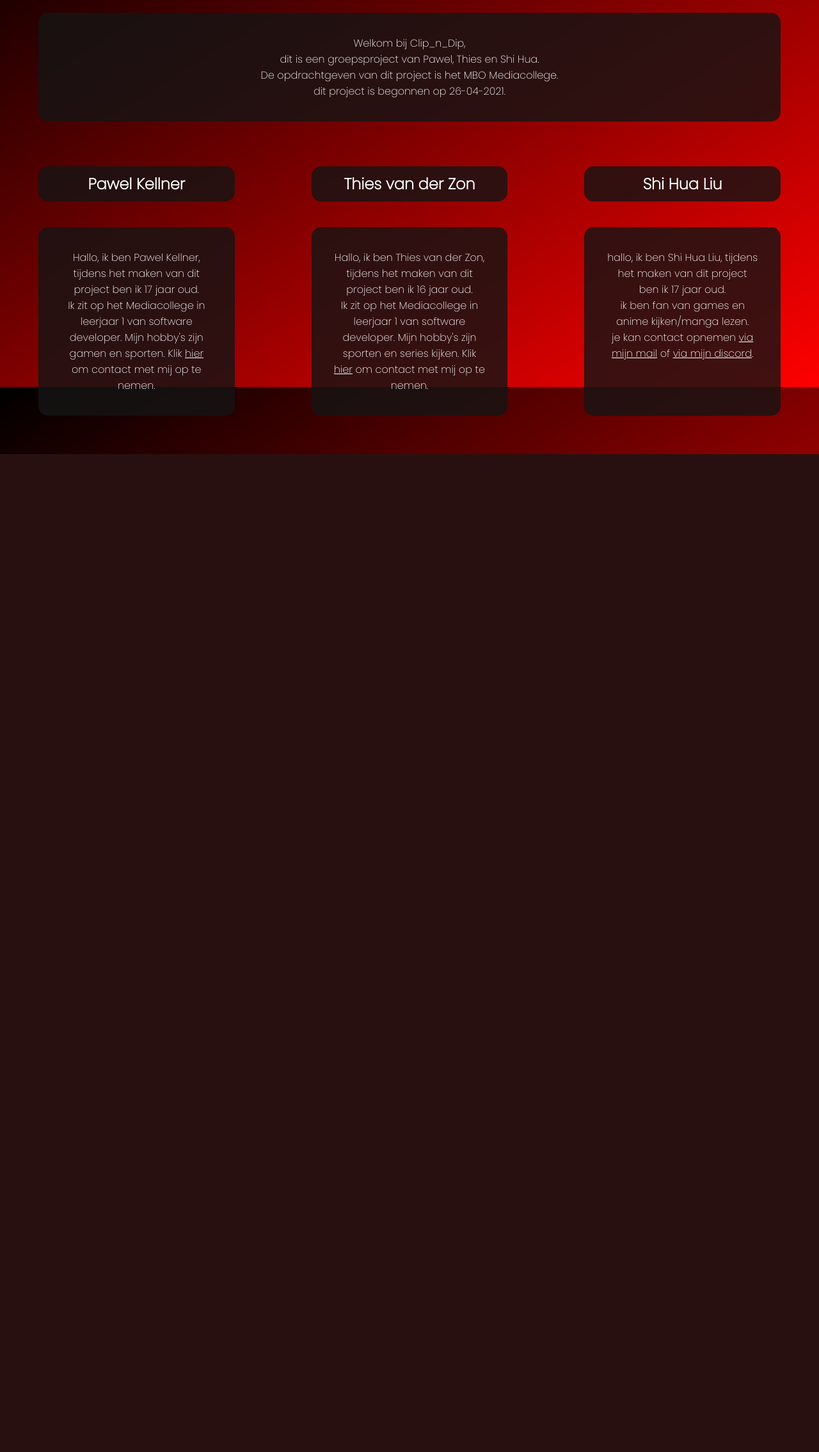
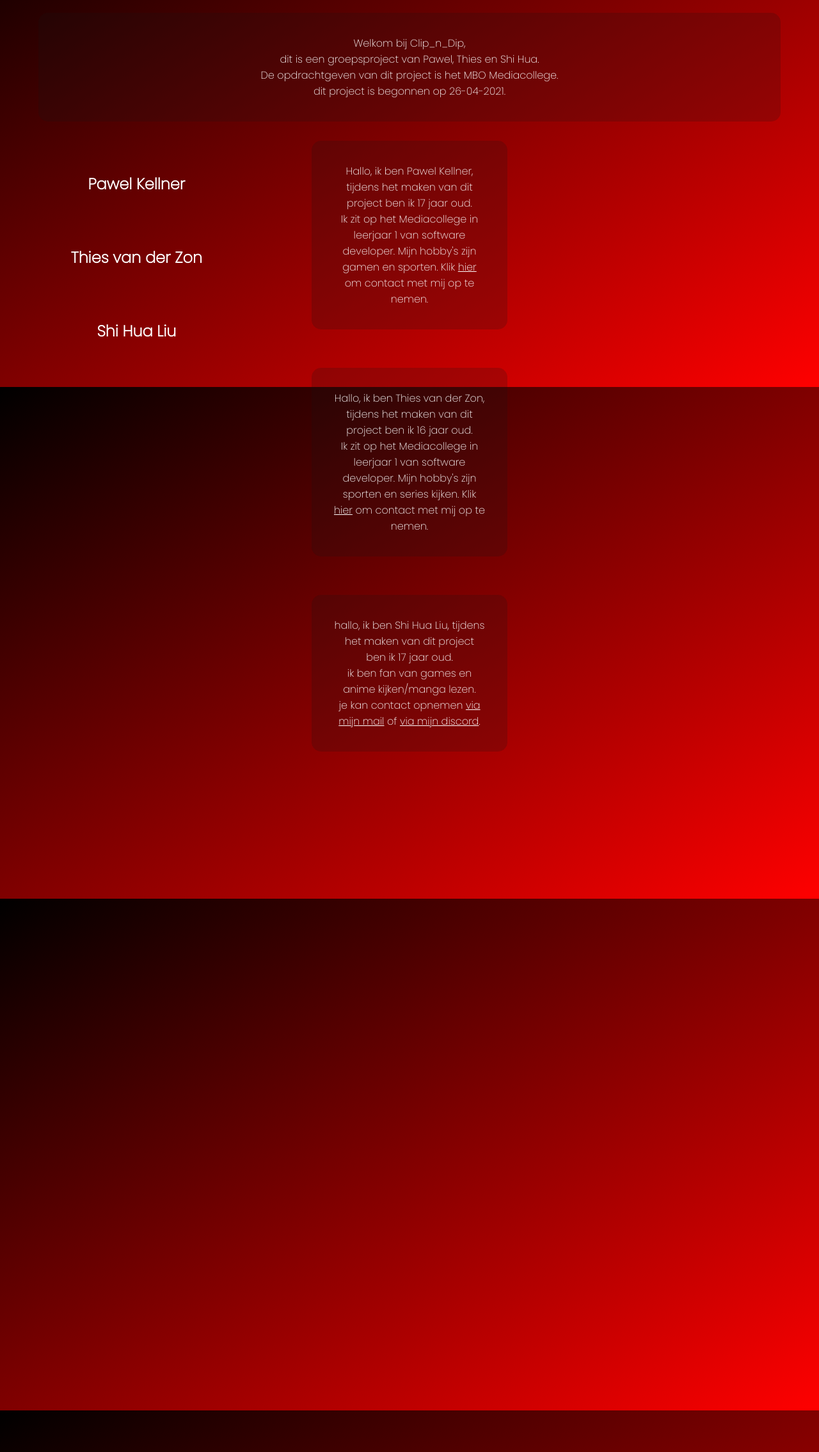
Before and after one commit to Shihua-liu/make-it-rain, a PHP site: page /pagina/over_ons.html in a window 1280 px wide. Shown: the part 195-2465 px from the top of the page at 64% size. Before the commit the page ends 905 px from the top, so only its background shows below. Run offline with PHP 8.4, Linux system fonts and the light colour scheme.

Commit message:
over ons grid test

```diff
--- a/css/gdstyle.css
+++ b/css/gdstyle.css
@@ -1,35 +1,97 @@
 body{
+    color: white;
+}
+
+/* Over ons sectie */
+
+a{
     color: white;
 }
 
 .links{
     text-align: center;
+    display: grid;
+    grid-template-columns: 1fr 1fr 1fr;
+    grid-template-rows: 1fr 1fr;
+    grid-template-areas: "Pawel Thies Shi-Hua"
+                         "onsP  onsT  onsS   ";
 }
 
-.alle_links{
-    display: grid;
-    grid-template-columns: 1fr 1fr 1fr;
 
+.over_ons,.over_onsP,.over_onsT,.over_onsS{
+    background-color: rgba(20, 20, 20, .2);
+    /* display: flex;
+    justify-content: center; */
+    margin: 20px 60px 60px;
+    border-radius: 15px;
+    padding: 35px;
+    /* flex-wrap: wrap; */
 }
-.goeddoel{
-    background-color: rgba(20, 20, 20, .8);
+
+.over_onsP{
+    grid-area: onsP;
+}
+.over_onsT{
+    grid-area: onsT;
+}
+.over_onsS{
+    grid-area: onsS;
+}
+
+
+.over_ons2{
+    background-color: rgba(20, 20, 20, .2);
+    margin: 20px 60px 10px 60px;
+    border-radius: 15px;
+    padding: 35px;
+    text-align: center;
+}
+
+h2 {
+    padding: 10px;
+}
+
+.Pawel,.Thies,.Shi-Hua{
     justify-content: center;
     margin: 60px 60px 20px 60px;
     border-radius: 15px;
 }
 
-a{
-    color: white;
+.Pawel{
+    grid-area: Pawel;
 }
 
+.Thies{
+    grid-area: Thies;
+}
+
+.Shi-Hua{
+    grid-area: Shi-Hua;
+}
+
+/*
 .alle_info{
     display: grid;
     grid-template-columns: 1fr 1fr 1fr;
 
 }
 
+.wij{
+    display: grid;
+    grid-template-columns: 1fr 1fr 1fr;
+
+} */
+
+/* Goed doel sectie */
+.goeddoel{
+    background-color: rgba(20, 20, 20, .2);
+    justify-content: center;
+    margin: 60px 60px 20px 60px;
+    border-radius: 15px;
+}
+
 .over_goeddoel{
-    background-color: rgba(20, 20, 20, .8);
+    background-color: rgba(20, 20, 20, .2);
     display: flex;
     justify-content: center;
     margin: 20px 60px 60px 60px;
@@ -37,16 +99,13 @@ a{
     padding: 35px;
     flex-wrap: wrap;
 }
-.over_ons2{
-    background-color: rgba(20, 20, 20, .8);
-    /* display: flex;
-    justify-content: center;
-    justify-items: center; */
-    margin: 20px 60px 10px 60px;
-    border-radius: 15px;
-    padding: 35px;
+
+.linksgd{
     text-align: center;
 }
+
+
+/* Contact sectie */
 
 .contact-lijst{
     display: flex;
@@ -64,51 +123,72 @@ img{
     height: 80px;
 }
 
-h2 {
-    padding: 10px;
-}
-
-.over_ons{
-    background-color: rgba(20, 20, 20, .8);
-    display: flex;
-    justify-content: center;
-    margin: 20px 60px 60px;
-    border-radius: 15px;
-    padding: 35px;
-    flex-wrap: wrap;
-}
-
-.wij{
-    display: grid;
-    grid-template-columns: 1fr 1fr 1fr;
-
-}
-
-.namen{
-    background-color: rgba(20, 20, 20, .8);
-    justify-content: center;
-    margin: 60px 60px 20px 60px;
-    border-radius: 15px;
-}
-
-
 
 @media screen and (max-width: 872px){
     body{
         color: white;
     }
+    a{
+        color: white;
 
+    }
     .links{
         text-align: center;
     }
 
-    .alle_links{
+    .alle_info{
+            display: grid;
+            grid-template-columns: 1fr;
+
+    }
+
+    /* .alle_links{
+        display: grid;
+        grid-template-columns: 1fr;
+
+    } */
+
+    /* Over ons sectie */
+
+    .over_ons{
+        background-color: rgba(20, 20, 20, .2);
+        display: flex;
+        justify-content: center;
+        border-radius: 15px;
+        padding: 35px;
+        flex-wrap: wrap;
+    }
+
+    .over_ons2{
+            background-color: rgba(20, 20, 20, .2);
+            margin: 20px;
+            border-radius: 15px;
+            padding: 35px;
+            text-align: center;
+        }
+
+
+    .Pawel,.Thies,.Shi-Hua{
+        justify-content: center;
+        border-radius: 15px;
+    }
+
+    h2 {
+        padding: 10px;
+    }
+
+
+
+    .wij{
         display: grid;
         grid-template-columns: 1fr;
 
     }
+
+
+    /* Goed doel sectie */
     .goeddoel{
-        background-color: rgba(20, 20, 20, .8);
+        background-color: rgba(20, 20, 20, .2);
         justify-content: center;
         margin: 40px;
         border-radius: 15px;
--- a/pagina/goed_doel.html
+++ b/pagina/goed_doel.html
@@ -33,7 +33,7 @@
             </div>
         </div>
     </nav>
-    <div class="links">
+    <div class="linksgd">
         <div class="alle_info">
             <div class="over_goeddoel">
                 <a href="https://teamtrees.org" target="_blank"><img src="../media/TT.png" width="90%"></a>
--- a/pagina/over_ons.html
+++ b/pagina/over_ons.html
@@ -43,21 +43,21 @@
         </div>
         <div class="links">
             <div class="wij">
-                <div class="namen">
+                <div class="Pawel">
                     <h2>Pawel Kellner</h2>
                 </div>
 
-                <div class="namen">
+                <div class="Thies">
                     <h2>Thies van der Zon</h2>
                 </div>
 
-                <div class="namen">
+                <div class="Shi-Hua">
                     <h2>Shi Hua Liu</h2>
                 </div>
             </div>
 
             <div class="alle_info">
-                <div class="over_ons">
+                <div class="over_onsP">
                     <p>
                         Hallo, ik ben Pawel Kellner, tijdens het maken van dit project ben ik 17 jaar oud. <br>
                         Ik zit op het Mediacollege in leerjaar 1 van software developer.
@@ -66,7 +66,7 @@
                     </p>
 
                 </div>
-                <div class="over_ons">
+                <div class="over_onsT">
                     <p>
                         Hallo, ik ben Thies van der Zon, tijdens het maken van dit project ben ik 16 jaar oud. <br>
                         Ik zit op het Mediacollege in leerjaar 1 van software developer.
@@ -76,7 +76,7 @@
 
 
                 </div>
-                <div class="over_ons">
+                <div class="over_onsS">
                     <p>
                         hallo, ik ben Shi Hua Liu, tijdens het maken van dit project ben ik 17 jaar oud.<br>
                         ik ben fan van games en anime kijken/manga lezen.<br>
```
Also changed, not shown: other parts of css/gdstyle.css (+3 -44 lines).
